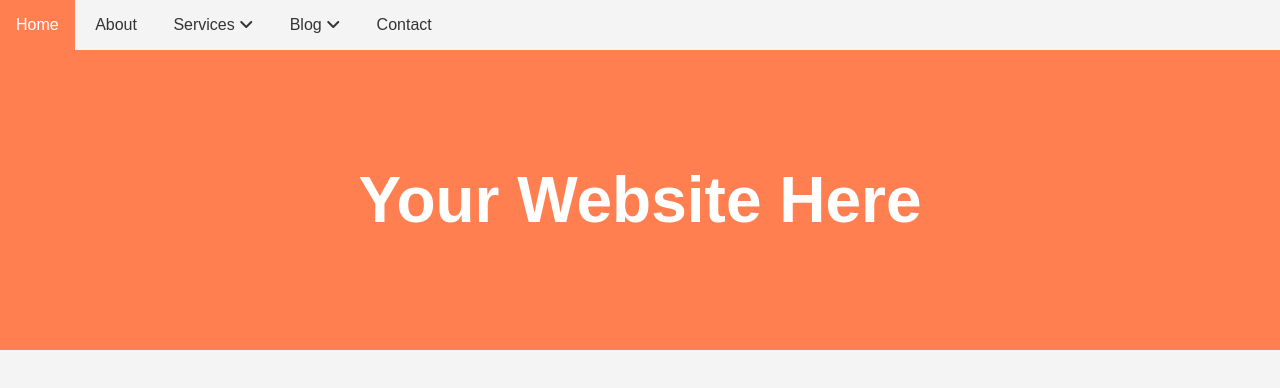
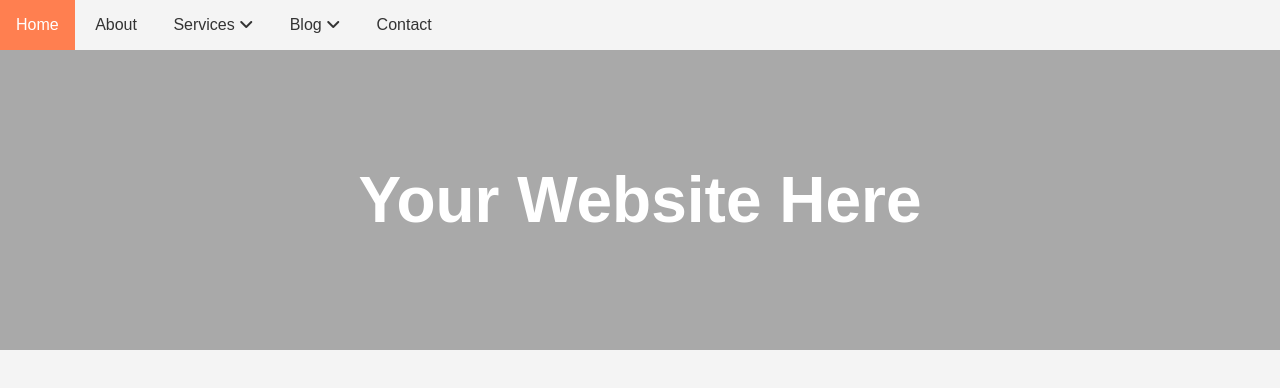
Before and after one commit to EllisMin/dropbox-css, a plain HTML site: page index.html in a window 1280 px wide. Drawn offline with Linux system fonts and the light colour scheme.

Commit message:
enabling li hover effect on ios safari

```diff
--- a/style.css
+++ b/style.css
@@ -18,6 +18,7 @@ body {
   color: #333;
   display: inline-block;
   padding: 1rem;
+  z-index: 1;
   /* child ul's going to be absolute based on it's pos */
   position: relative;
 }
@@ -89,7 +90,7 @@ body {
   text-align: center;
   padding: 0 2rem;
 
-  background: coral;
+  background: darkgray;
 }
 #showcase h1 {
   color: #fff;
```
